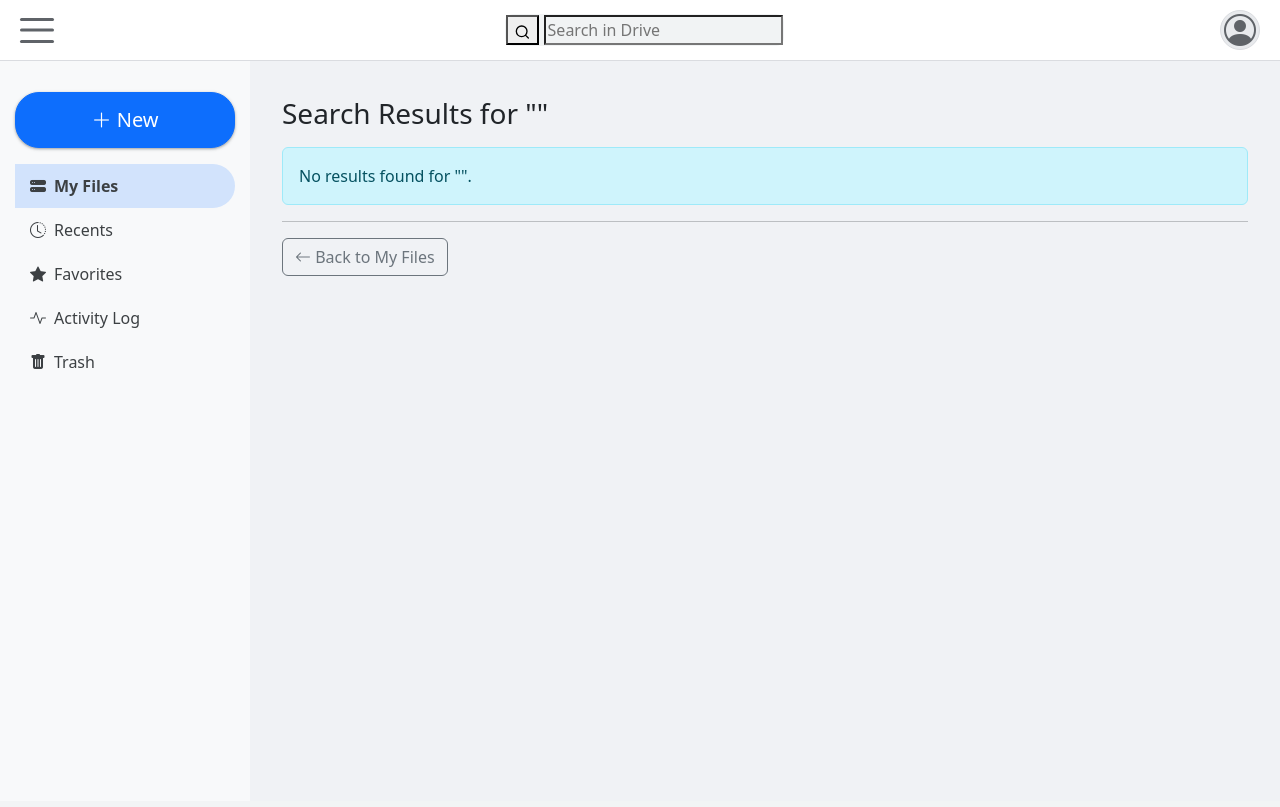
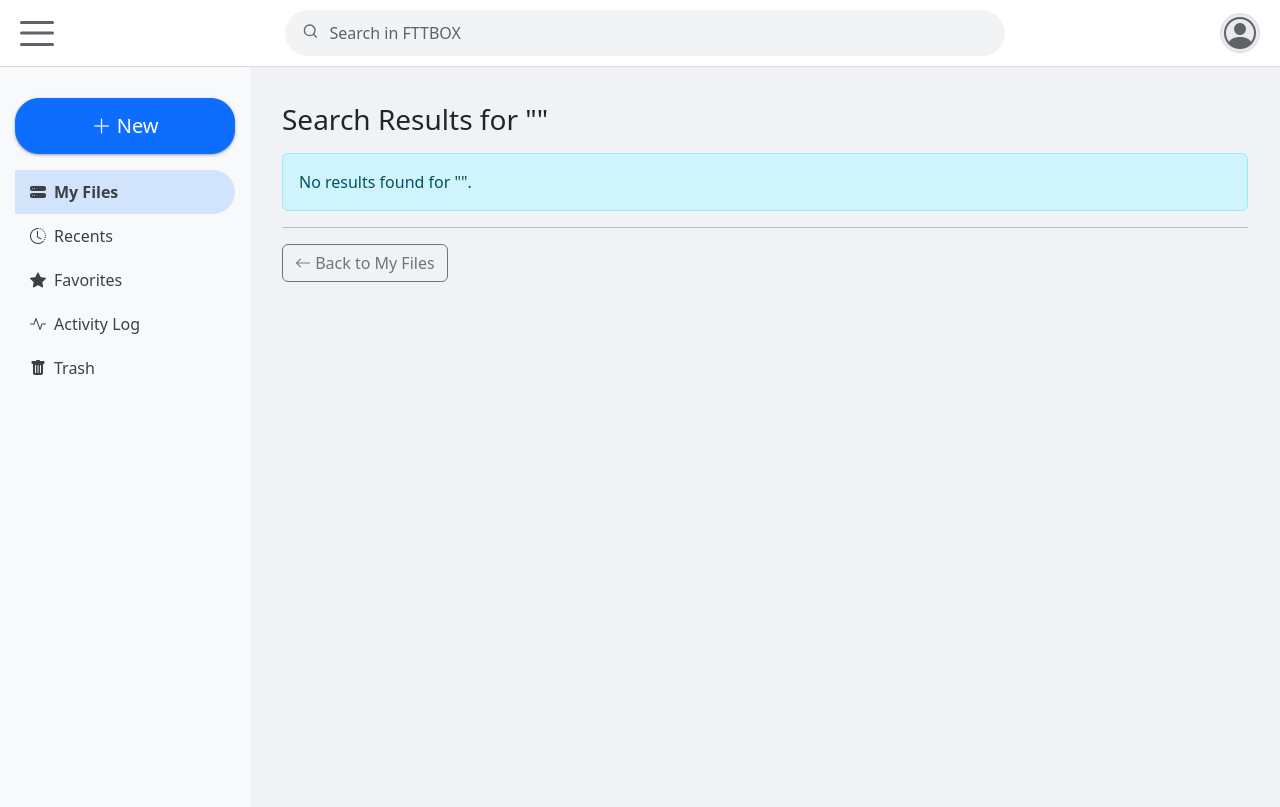
Before and after one commit to Filuuus/RespaldoBravos, a Flask app: page /search in a window 1280 px wide. Before the commit the page ends 369 px from the top, so only its background shows below. Run offline with Flask 3, Linux system fonts and the light colour scheme; the visitor is signed in with stand-in values (Sample User, id 1); data that the repository does not hold is empty.

Commit message:
Refines global search bar aesthetics
Improves the visual appearance of the global search bar, modernizing its look and feel.

Changes include:
- Updated colors and shadow effects for a softer, more contemporary design.
- Adjusted border radius and padding for a cleaner presentation.
- Modified icon styling for better visual consistency.
- Placeholder text color modification.
- Search input text color modification.
- Search input font size to 1rem.
- General search input style modifications.
- General form button style modifications.

These enhancements contribute to a more polished and user-friendly search experience.

```diff
--- a/static/css/drive_styles.css
+++ b/static/css/drive_styles.css
@@ -60,6 +60,7 @@ body {
     flex-shrink: 0;
 }
 
+    /* Search bar */
 .drive-header .global-search-bar {
     flex-grow: 1;
     display: flex;
@@ -67,21 +68,55 @@ body {
 }
 
 .drive-header .global-search-bar .form {
+    display: flex;
+    align-items: center;
     flex-grow: 0;
+    width: 100%;
     max-width: 720px;
     margin: 0 auto;
     background-color: #f1f3f4;
-    border-radius: 8px;
+    border-radius: 24px;
     border: 1px solid transparent;
+    padding: 10px 16px;
 }
+
 .drive-header .global-search-bar .form:focus-within {
     background-color: #fff;
-    border: 1px solid #dadce0;
-    box-shadow: 0 1px 1px 0 rgba(65,69,73,.3), 0 1px 3px 1px rgba(65,69,73,.15);
+    border-color: #d1e3ff; /* Lighter blue or just #dadce0 */
+    box-shadow: 0 1px 3px 0 rgba(0,0,0,0.1), 0 2px 6px 2px rgba(0,0,0,0.06); /* Softer, more modern shadow */
 }
+
 .drive-header .global-search-bar .input {
     background-color: transparent;
+    color: #3c4043;
+    border: none;
+    outline: none;
+    flex-grow: 1;
+    margin: 0;
+    padding: 0;
+    font-size: 1rem;
+    width: 100%;
+}
+
+.drive-header .global-search-bar .input::placeholder {
     color: #5f6368;
+    opacity: 1;
+}
+
+.drive-header .global-search-bar .form button {
+    background: none;
+    border: none;
+    padding: 0 8px 0 0; /* Adjust padding: No padding on left if it's the first item */
+    margin: 0;
+    display: flex;
+    align-items: center;
+    color: #5f6368; /* Icon color (good) */
+    cursor: pointer;
+}
+
+.drive-header .global-search-bar .form button svg {
+    width: 20px; /* Slightly larger icon if needed */
+    height: 20px;
 }
 
 .drive-header .user-menu {
--- a/templates/base_drive_layout.html
+++ b/templates/base_drive_layout.html
@@ -20,13 +20,13 @@
 
             {# Global Search Bar - Adapted from Inicio.html #}
             <div class="global-search-bar">
-                <form class="form" method="GET" action="{{ url_for('global_search_route') }}"> {# Ensure method is GET if route expects GET #}
+                <form class="form" method="GET" action="{{ url_for('global_search_route') }}">
                     <button type="submit">
                         <svg width="17" height="16" fill="none" xmlns="http://www.w3.org/2000/svg" role="img" aria-labelledby="search">
                             <path d="M7.667 12.667A5.333 5.333 0 107.667 2a5.333 5.333 0 000 10.667zM14.334 14l-2.9-2.9" stroke="currentColor" stroke-width="1.333" stroke-linecap="round" stroke-linejoin="round"></path>
                         </svg>
                     </button>
-                    <input class="input" name="q_global" placeholder="Search in Drive" required="" type="text" value="{{ request.args.get('q_global', '') }}"/> {# Keep search term in input #}
+                    <input class="input" name="q_global" placeholder="Search in FTTBOX" required="" type="text" value="{{ request.args.get('q_global', '') }}"/> {# Keep search term in input #}
                 </form>
             </div>
 
```
